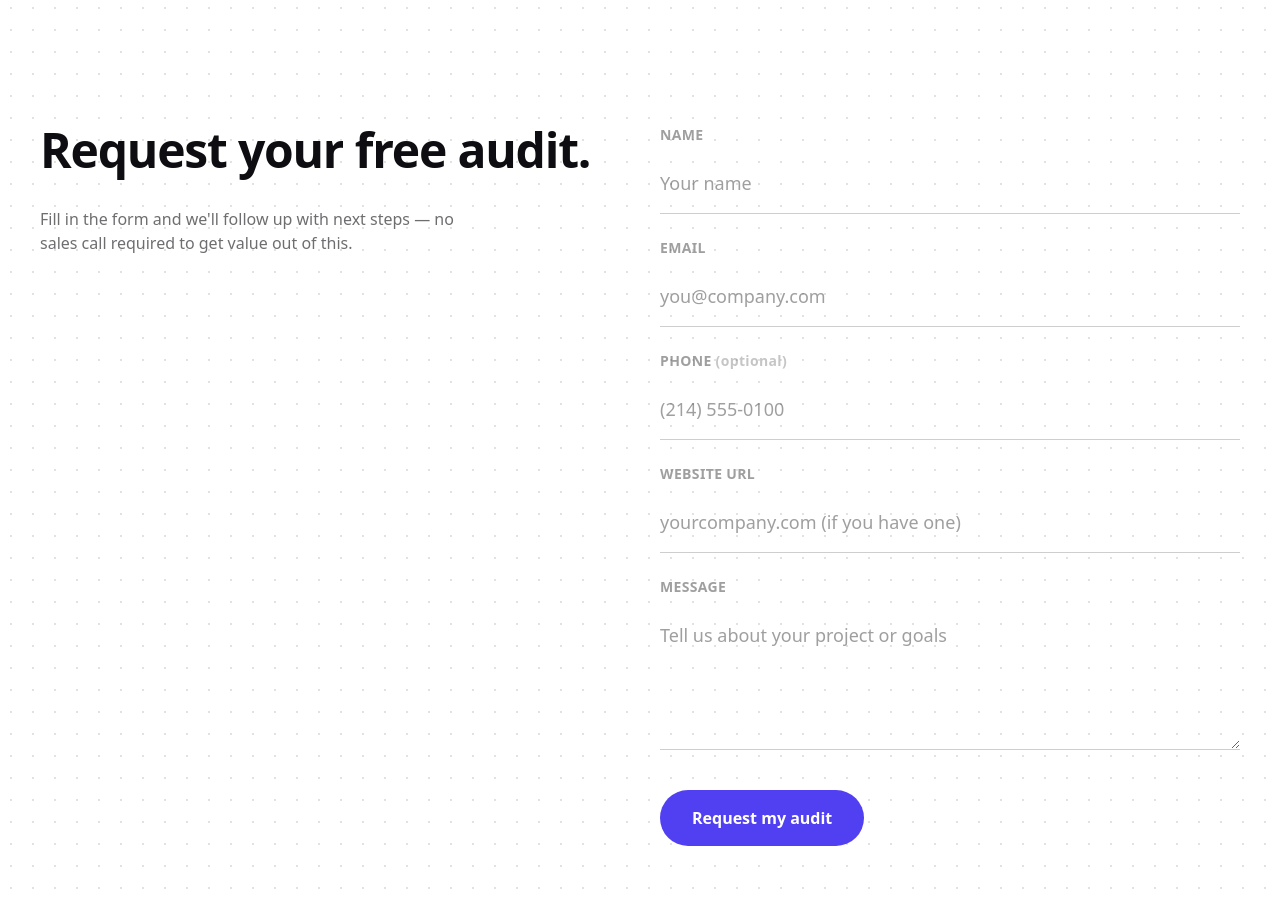
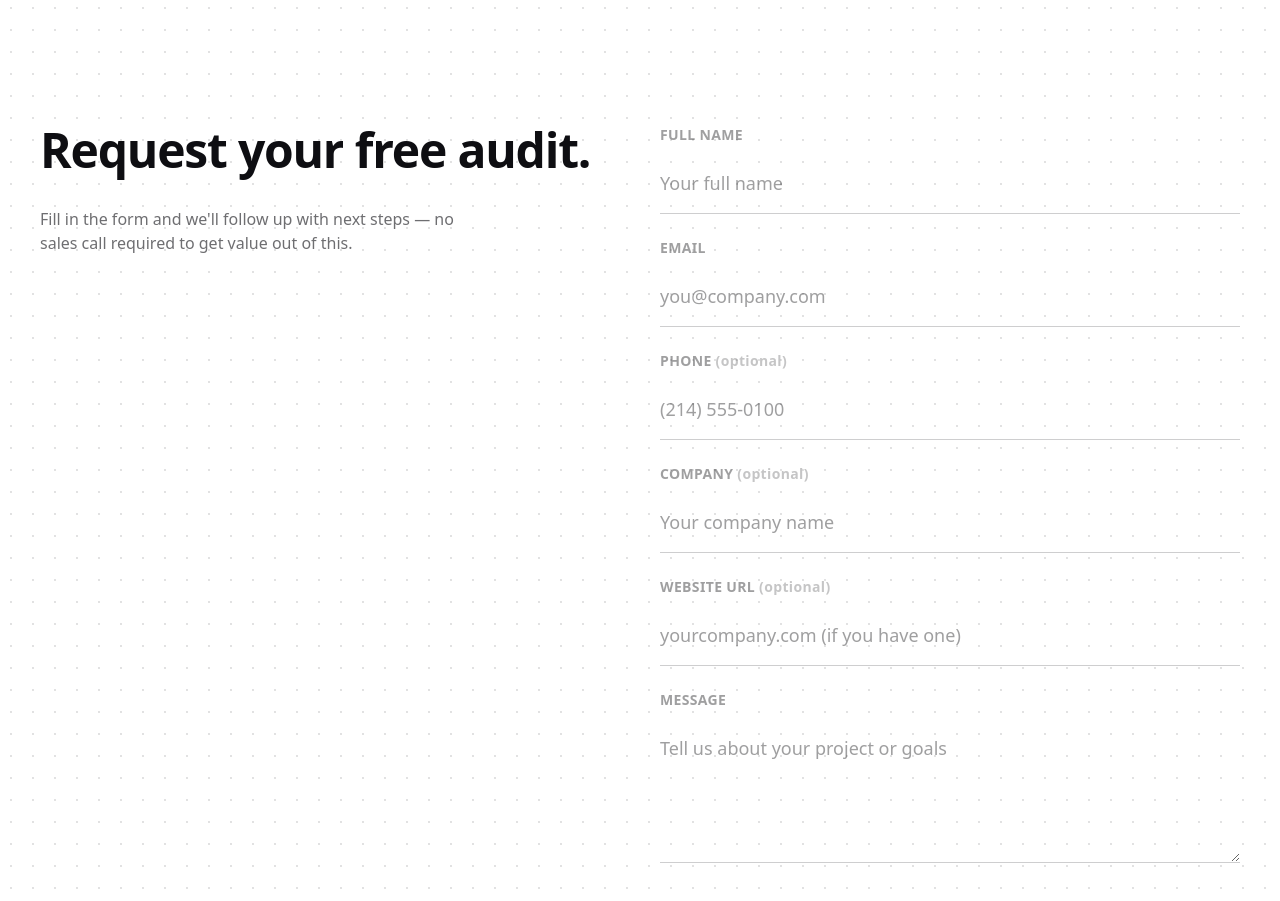
Before and after one commit to Astratta-Agency/astrattaagency, a React (Vite) app: page /audit in a window 1280 px wide. Shown: the part 1920-2821 px from the top of the page. Built offline with nearby package versions, Linux system fonts and the light colour scheme.

Commit message:
Add Company field to ContactForm, match app.astrattaagency.com lead fields

```diff
--- a/src/components/ui/ContactForm.tsx
+++ b/src/components/ui/ContactForm.tsx
@@ -39,6 +39,7 @@ export function ContactForm({
       contact_name: String(data.get('name') ?? ''),
       contact_email: String(data.get('email') ?? ''),
       contact_phone: String(data.get('phone') ?? '') || null,
+      company_name: String(data.get('company') ?? '') || null,
       website: String(data.get('website') ?? '') || null,
       message: String(data.get('message') ?? ''),
       metadata: metadata || null,
@@ -93,14 +94,15 @@ export function ContactForm({
 
       <div className="flex flex-col gap-2">
         <label htmlFor={`${source}-name`} className={labelClass}>
-          Name
+          Full name
         </label>
         <input
           id={`${source}-name`}
           name="name"
           type="text"
           required
-          placeholder="Your name"
+          placeholder="Your full name"
+          autoComplete="name"
           className={inputClass}
         />
       </div>
@@ -133,8 +135,22 @@ export function ContactForm({
       </div>
 
       <div className="flex flex-col gap-2">
+        <label htmlFor={`${source}-company`} className={labelClass}>
+          Company <span className="normal-case opacity-60">(optional)</span>
+        </label>
+        <input
+          id={`${source}-company`}
+          name="company"
+          type="text"
+          placeholder="Your company name"
+          autoComplete="organization"
+          className={inputClass}
+        />
+      </div>
+
+      <div className="flex flex-col gap-2">
         <label htmlFor={`${source}-website`} className={labelClass}>
-          Website URL
+          Website URL <span className="normal-case opacity-60">(optional)</span>
         </label>
         <input
           id={`${source}-website`}
```
